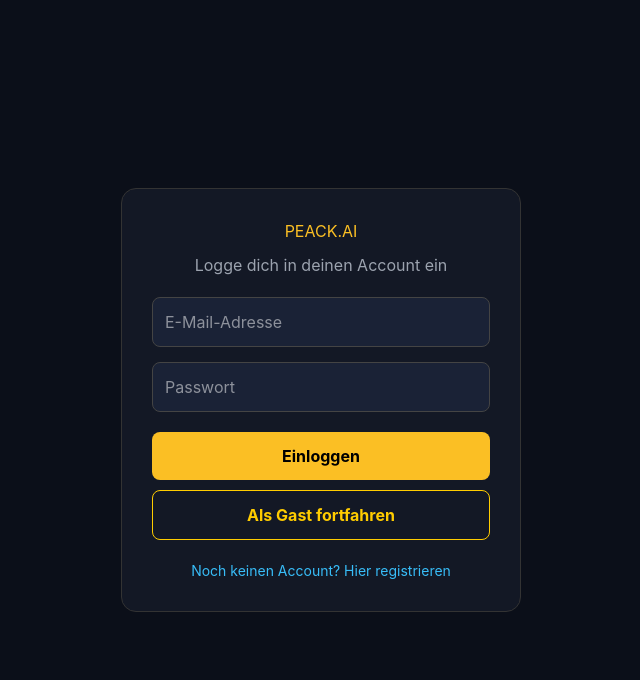
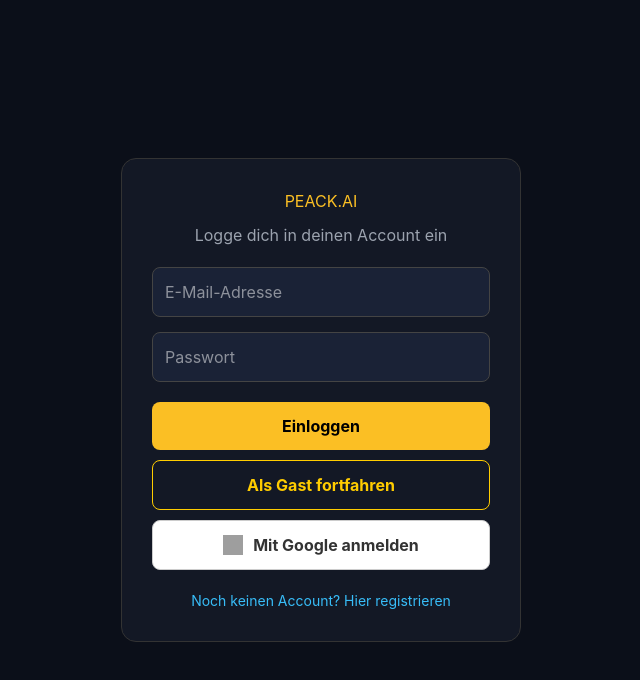
Before and after one commit to Pieck-Peack/Peack.ai, a React app in the folder frontend/: page / in a window 1280 px wide. Shown: the top 680 px of the page, without its empty margins (319-959 px from the left). Built offline with nearby package versions, Linux system fonts and the light colour scheme; grey boxes are pictures that could not be loaded; the HTML template or start-up script is replaced by a standard one.

Commit message:
Google Login hinzugefügt, localStorage abgesichert und Bot-Modell optimiert

```diff
--- a/frontend/src/App.jsx
+++ b/frontend/src/App.jsx
@@ -1,5 +1,5 @@
 import React, { useState, useEffect, useRef } from 'react';
-import { supabase } from './supabaseClient'; // <-- HIER diesen Import ergänzen!
+import { supabase } from './supabaseClient';
 
 export default function App() {
   const [activeTab, setActiveTab] = useState('home');
@@ -7,12 +7,18 @@
   const [selectedCharacter, setSelectedCharacter] = useState(null);
   const [searchQuery, setSearchQuery] = useState('');
   const [messages, setMessages] = useState(() => {
+    try {
       const saved = localStorage.getItem('peack_chat_messages');
       return saved ? JSON.parse(saved) : [];
+    } catch (e) {
+      return [];
+    }
   });
+
   useEffect(() => {
     localStorage.setItem('peack_chat_messages', JSON.stringify(messages));
   }, [messages]);
+
   // ==========================================
   // HIER DEN LOGIN-STATE & FUNKTION EINFÜGEN:
   // ==========================================
@@ -52,10 +58,7 @@
       subscription.unsubscribe();
     };
   }, []);
-  useEffect(() => {
-    localStorage.setItem('peack_chat_messages', JSON.stringify(messages));
-  }, [messages]);
-  // Login-Funktion
+
   const handleLogin = async (e) => {
     e.preventDefault();
     setAuthError('');
@@ -65,7 +68,14 @@
     });
     if (error) setAuthError(error.message);
   };
-  // Registrierungs-Funktion
+
+  const handleGoogleLogin = async () => {
+    const { error } = await supabase.auth.signInWithOAuth({
+      provider: 'google',
+    });
+    if (error) setAuthError(error.message);
+  };
+
   const handleRegister = async (e) => {
     e.preventDefault();
     setAuthError('');
@@ -81,11 +91,10 @@
     }
   };
 
-  // Logout-Funktion
   const handleLogout = async () => {
     await supabase.auth.signOut();
   };
-  // Gast-Modus-Funktion
+
   const handleGuestLogin = () => {
     setCurrentUser({
       name: 'Gast',
@@ -234,7 +243,7 @@
     'Content-Type': 'application/json',
   },
   body: JSON.stringify({
-    model: 'openrouter/auto',
+   model: 'google/gemini-flash-1.5',
     messages: updatedMessages,
     system_prompt: selectedCharacter
       ? `${selectedCharacter.description} [User name: ${currentUser.name}]`
@@ -442,12 +451,23 @@
           {authMode === 'login' ? 'Einloggen' : 'Registrieren'}
         </button>
       </form>
+{/* Gast-Button */}
 <button
   type="button"
   onClick={handleGuestLogin}
-  style={{ background: 'transparent', border: '1px solid #ffcc00', color: '#ffcc00', marginTop: '10px', padding: '12px', borderRadius: '8px', cursor: 'pointer', width: '100%', fontWeight: 'bold' }}
+  style={{ background: 'transparent', border: '1px solid #ffcc00', color: '#ffcc00', marginTop: '10px', padding: '12px', borderRadius: '8px', fontWeight: 'bold', width: '100%', cursor: 'pointer' }}
 >
   Als Gast fortfahren
+</button>
+
+{/* Google-Login-Button */}
+<button
+  type="button"
+  onClick={handleGoogleLogin}
+  style={{ background: '#fff', border: '1px solid #ccc', color: '#333', marginTop: '10px', padding: '12px', borderRadius: '8px', fontWeight: 'bold', width: '100%', cursor: 'pointer', display: 'flex', alignItems: 'center', justifyContent: 'center', gap: '10px' }}
+>
+  <img src="https://www.svgrepo.com/show/475656/google-color.svg" style={{ width: '20px', height: '20px' }} alt="Google" />
+  Mit Google anmelden
 </button>
       <p
         style={{ marginTop: '20px', cursor: 'pointer', color: '#38bdf8', fontSize: '14px' }}
```
Lines whose indentation alone changed are shown as unchanged.
